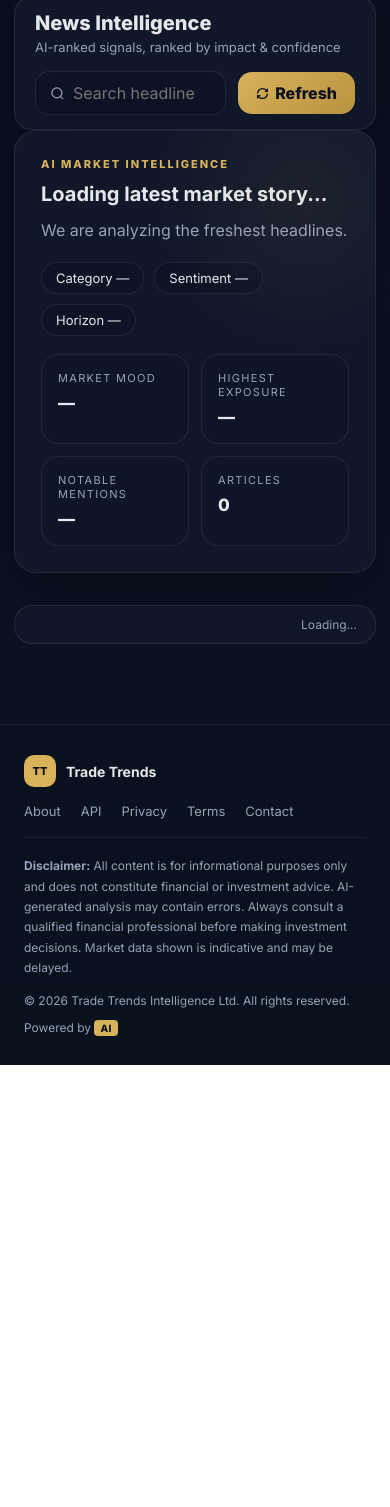
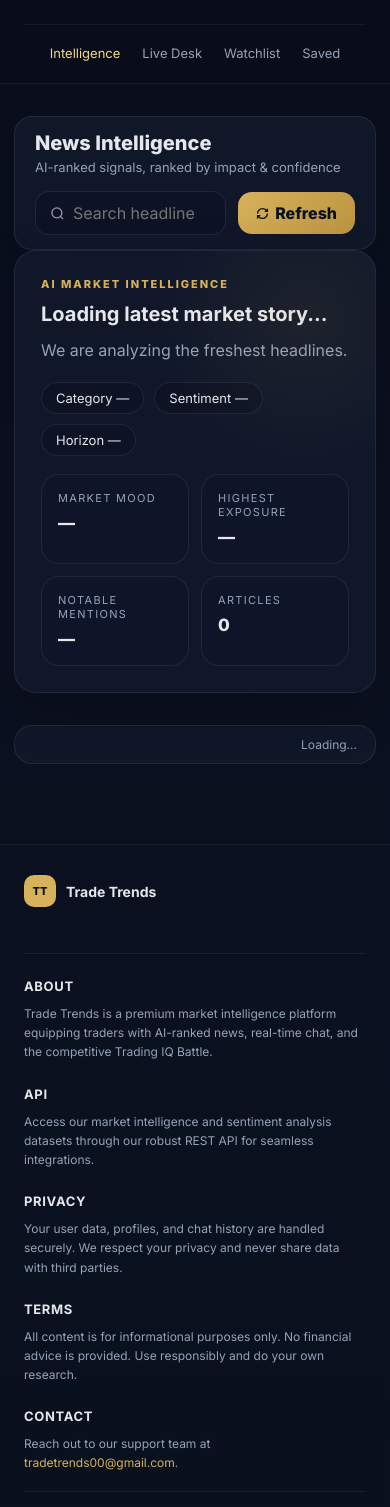
Before and after one commit to Hackhash07/news-by-ai, a plain HTML site: page frontend/index.html in a window 390 px wide. Shown: the part 163-1670 px from the top of the page. Before the commit the page ends 1228 px from the top, so only its background shows below. Drawn offline with Linux system fonts and the light colour scheme; a script that the page names is missing.

Commit message:
Fix mobile topnav wrapping, profile layout, and expand footer sections

```diff
--- a/frontend/index.html
+++ b/frontend/index.html
@@ -178,13 +178,28 @@
                     <div class="brand-mark sm" aria-hidden="true">TT</div>
                     <span class="footer-brand-name">Trade Trends</span>
                 </div>
-                <nav class="footer-links" aria-label="Footer navigation">
-                    <a href="#">About</a>
-                    <a href="#">API</a>
-                    <a href="#">Privacy</a>
-                    <a href="#">Terms</a>
-                    <a href="#">Contact</a>
-                </nav>
+                <div class="footer-info-grid">
+                    <div class="fi-col">
+                        <h4>About</h4>
+                        <p>Trade Trends is a premium market intelligence platform equipping traders with AI-ranked news, real-time chat, and the competitive Trading IQ Battle.</p>
+                    </div>
+                    <div class="fi-col">
+                        <h4>API</h4>
+                        <p>Access our market intelligence and sentiment analysis datasets through our robust REST API for seamless integrations.</p>
+                    </div>
+                    <div class="fi-col">
+                        <h4>Privacy</h4>
+                        <p>Your user data, profiles, and chat history are handled securely. We respect your privacy and never share data with third parties.</p>
+                    </div>
+                    <div class="fi-col">
+                        <h4>Terms</h4>
+                        <p>All content is for informational purposes only. No financial advice is provided. Use responsibly and do your own research.</p>
+                    </div>
+                    <div class="fi-col">
+                        <h4>Contact</h4>
+                        <p>Reach out to our support team at <a href="mailto:tradetrends00@gmail.com" style="color:var(--accent)">tradetrends00@gmail.com</a>.</p>
+                    </div>
+                </div>
             </div>
             <div class="footer-divider" aria-hidden="true"></div>
             <p class="footer-disclaimer">
--- a/frontend/style.css
+++ b/frontend/style.css
@@ -150,8 +150,8 @@ button, input { font: inherit; }
 .brand-name { font-weight: 800; letter-spacing: 0.08em; font-size: 13px; }
 .brand-sub  { color: var(--muted); font-size: 11px; }
 
-.nav-links { display: flex; gap: 18px; color: var(--muted); align-items: center; }
-.nav-link  { padding: 8px 2px; font-size: 14px; transition: color 0.15s; }
+.nav-links { display: flex; gap: 18px; color: var(--muted); align-items: center; flex-wrap: wrap; }
+.nav-link  { padding: 8px 2px; font-size: 14px; transition: color 0.15s; white-space: nowrap; }
 .nav-link:hover  { color: var(--text); }
 .nav-link.active { color: #f4d88a; }
 
@@ -960,8 +960,32 @@ button, input { font: inherit; }
 .footer-brand { display: flex; align-items: center; gap: 10px; }
 .footer-brand-name { font-weight: 700; font-size: 14px; }
 
-.footer-links { display: flex; gap: 20px; color: var(--muted); font-size: 13px; flex-wrap: wrap; }
-.footer-links a:hover { color: var(--text); }
+.footer-links { display: none; } /* Removed horizontal links */
+
+.footer-info-grid {
+  display: grid;
+  grid-template-columns: repeat(auto-fit, minmax(180px, 1fr));
+  gap: 24px;
+  margin-top: 30px;
+  padding-top: 24px;
+  border-top: 1px solid rgba(255,255,255,0.06);
+}
+
+.fi-col h4 {
+  color: var(--text);
+  font-size: 13px;
+  font-weight: 700;
+  margin: 0 0 10px 0;
+  text-transform: uppercase;
+  letter-spacing: 0.05em;
+}
+
+.fi-col p {
+  color: var(--muted);
+  font-size: 12px;
+  line-height: 1.6;
+  margin: 0;
+}
 
 .footer-divider { height: 1px; background: rgba(255,255,255,0.06); margin: 18px 0; }
 
@@ -1420,6 +1444,47 @@ button, input { font: inherit; }
 .ph-info h1 { margin: 0 0 5px 0; font-size: 24px; color: var(--text); }
 .ph-handle { color: var(--accent); font-size: 15px; font-weight: 600; }
 .ph-right { display: flex; gap: 12px; }
+
+.profile-grid {
+  display: grid;
+  grid-template-columns: 1fr 2fr;
+  gap: 20px;
+  margin-top: 20px;
+}
+
+@media (max-width: 768px) {
+  .nav-inner {
+    flex-wrap: wrap;
+  }
+  .nav-links {
+    order: 3;
+    width: 100%;
+    justify-content: center;
+    margin-top: 10px;
+    padding-top: 12px;
+    border-top: 1px solid rgba(255,255,255,0.06);
+  }
+  .nav-link { font-size: 13px; gap: 12px; }
+
+  .profile-grid {
+    grid-template-columns: 1fr;
+  }
+  .profile-header {
+    flex-direction: column;
+    align-items: center;
+    text-align: center;
+    gap: 16px;
+    padding: 20px;
+  }
+  .ph-left {
+    flex-direction: column;
+    align-items: center;
+  }
+  .ph-right {
+    width: 100%;
+    justify-content: center;
+  }
+}
 
 .secondary-btn {
   background: rgba(255,255,255,0.05);
```
Also changed, not shown: frontend/game.html (+22 -7 lines), frontend/profile.html (+1 -1 lines).
